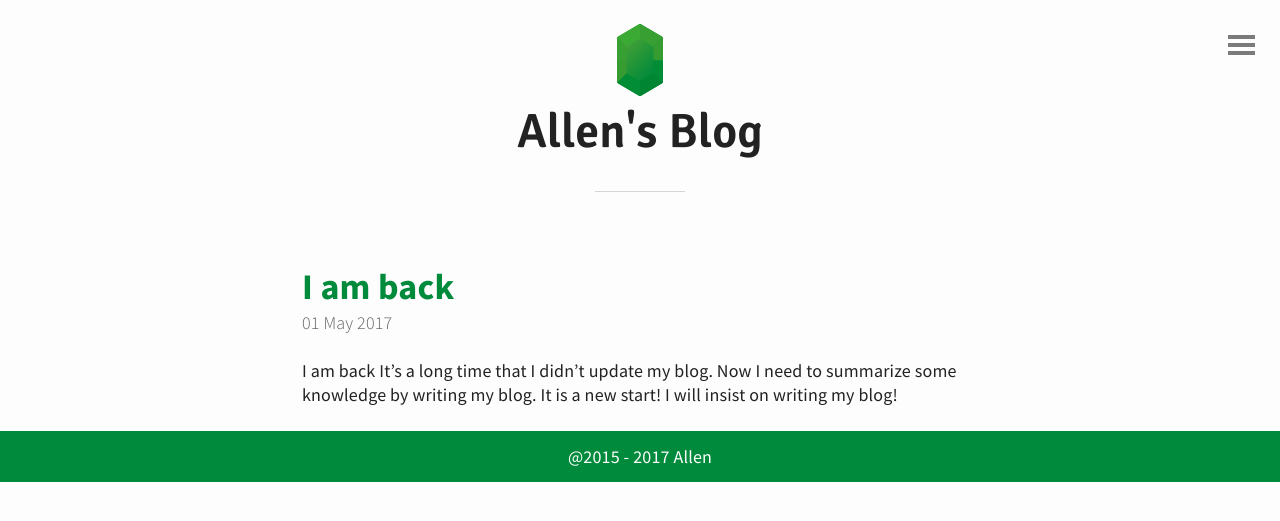
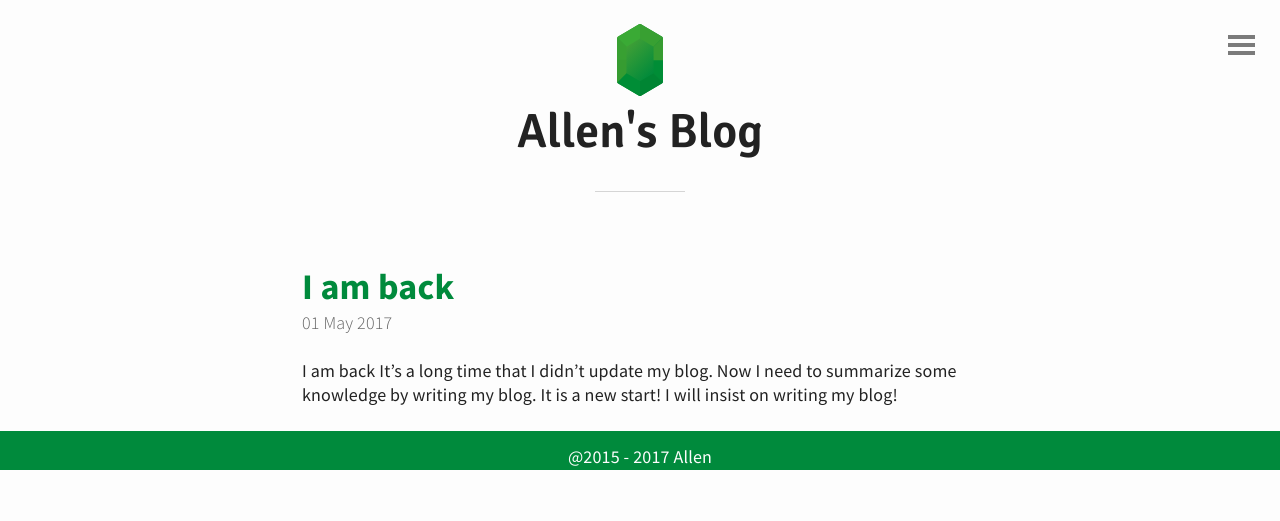
Before and after one commit to allen7wang/allen7wang.github.io, a Jekyll site: the page built from index.html, in a window 1280 px wide. Shown: the top 521 px of the page. Built offline with Jekyll 4.4.1, drawn with Linux system fonts in a browser that asks for light colours; the list of posts is cut into pages by our own code.

Commit message:
correct the css file

```diff
--- a/_sass/layout.scss
+++ b/_sass/layout.scss
@@ -250,5 +250,6 @@ footer {
   background-color: $main-color;
   color: $background-color;
   text-align: center;
-  padding: 0.6667em 0;
+  padding: 0.6667em;
+  padding-bottom: 0;
 }
```
